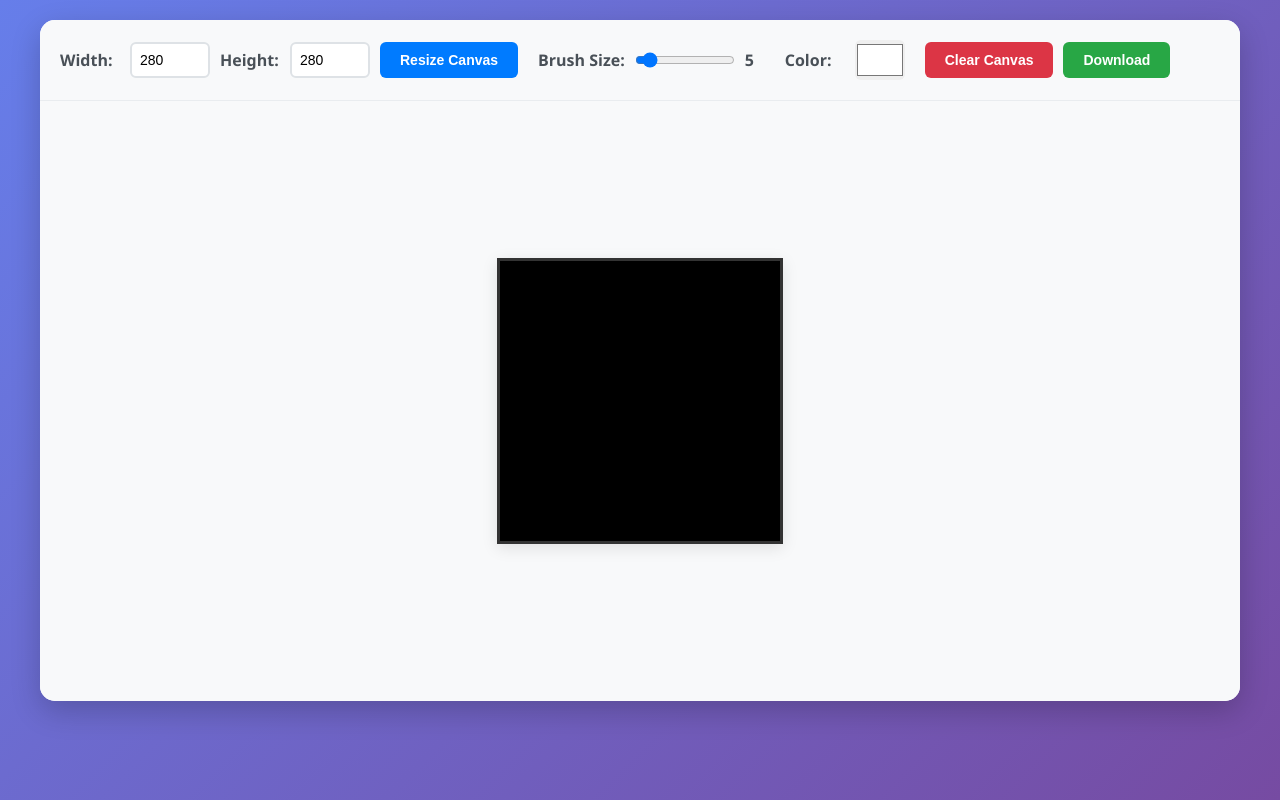
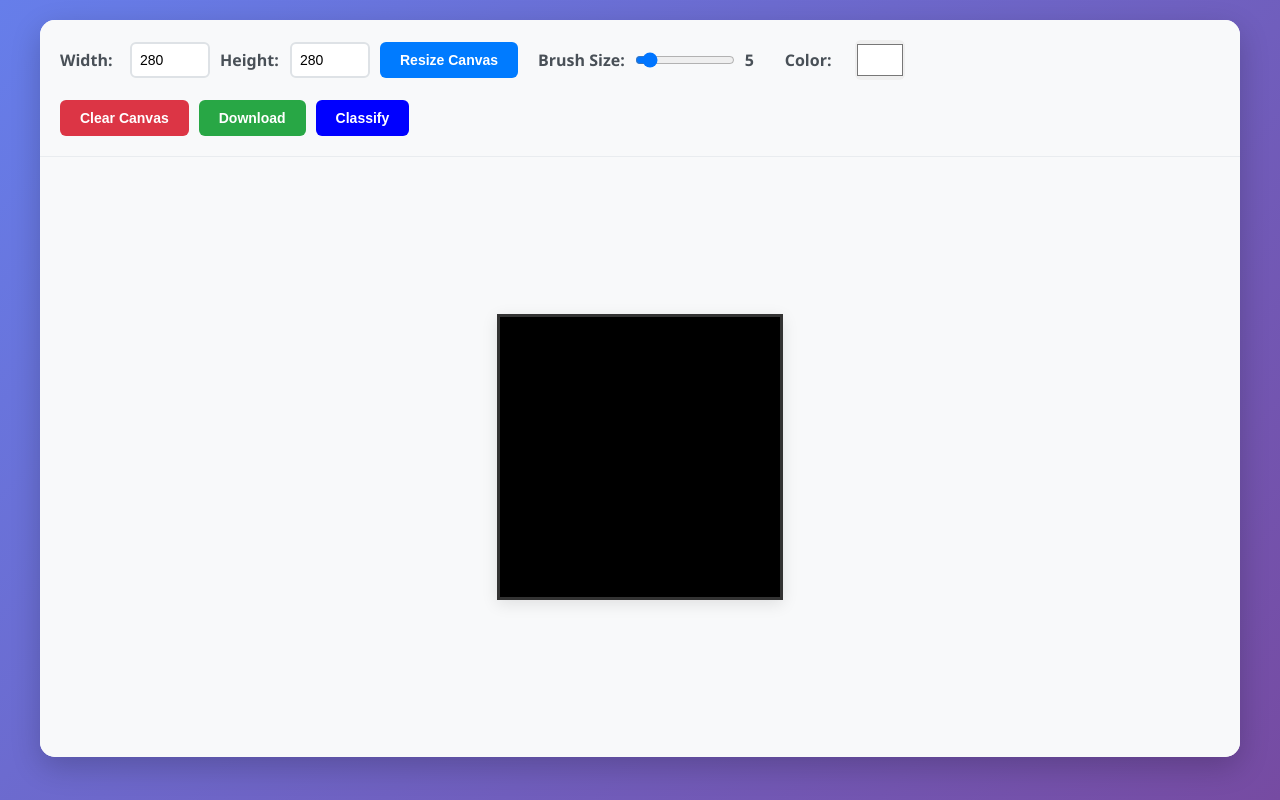
Before and after one commit to EspenLilleengen/Image_recognition, a plain HTML site: page front-end/index.html in a window 1280 px wide. Drawn offline with Linux system fonts and the light colour scheme.

```diff
--- a/front-end/index.html
+++ b/front-end/index.html
@@ -29,6 +29,7 @@
                 <div class="control-group">
                     <button id="clear-btn">Clear Canvas</button>
                     <button id="download-btn">Download</button>
+                    <button id="classify-btn">Classify</button>
                 </div>
             </div>
             <div class="canvas-container">
--- a/front-end/style.css
+++ b/front-end/style.css
@@ -100,6 +100,15 @@
     background: #218838;
 }
 
+#classify-btn {
+    background: blue;
+    color: white;
+}
+
+#classify-btn:hover {
+    background: darkblue;
+}
+
 #brush-size-value {
     font-weight: 600;
     color: #495057;
```
Also changed, not shown: 1 other file.
